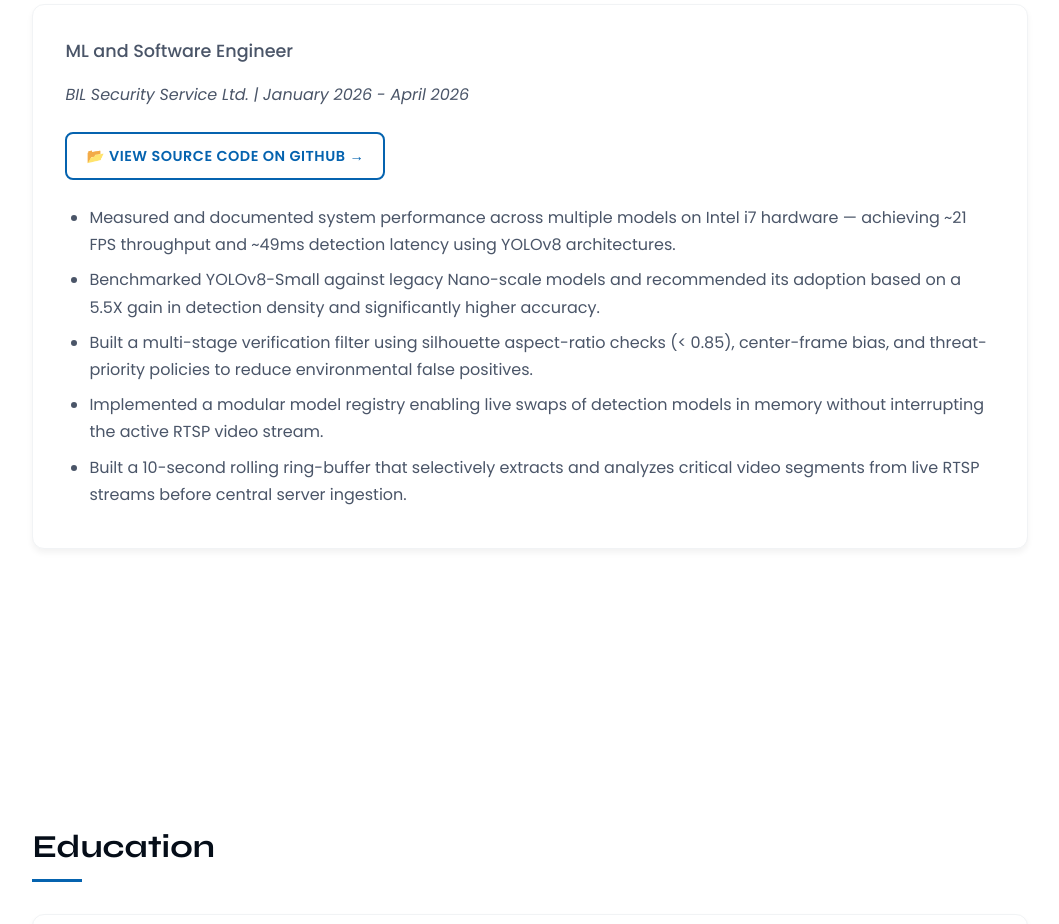
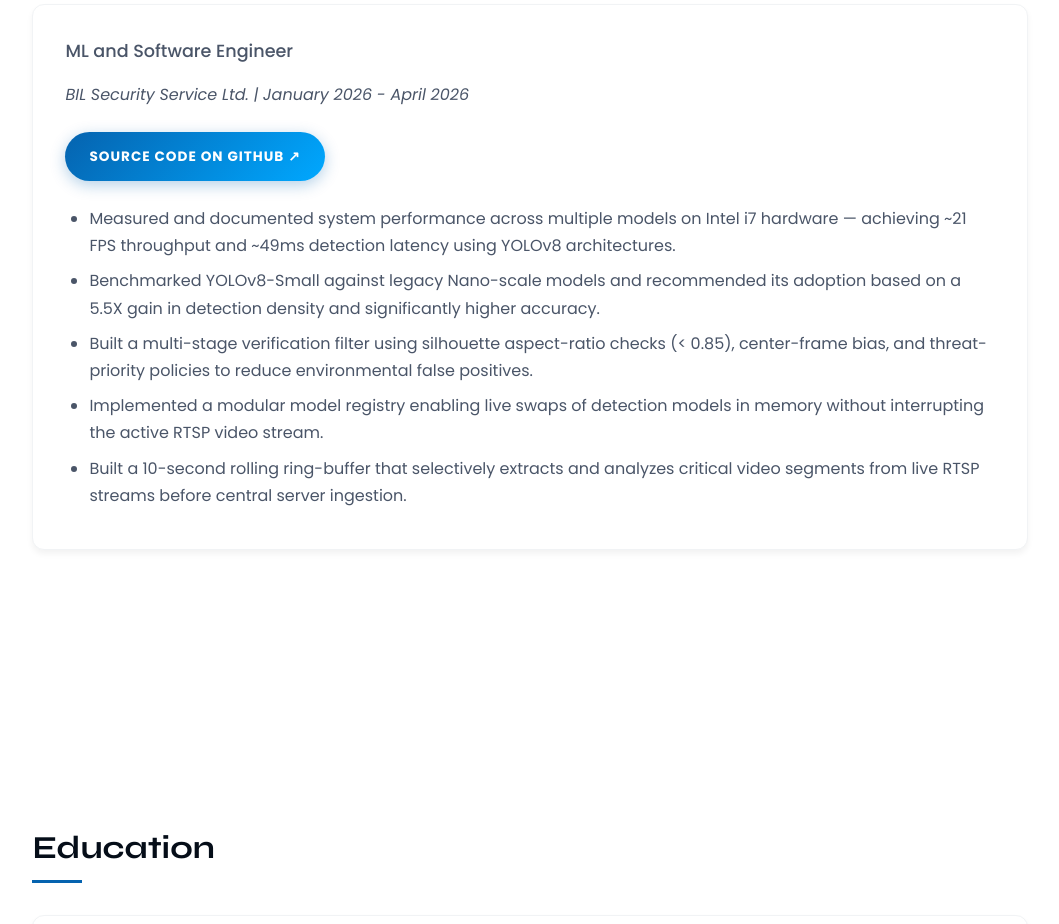
Before and after one commit to subhashyadavon/SubhashYadav, a React (Vite) app: page / in a window 1280 px wide. Shown: the part 2180-3104 px from the top of the page, without its empty margins (150-1209 px from the left). Built offline with nearby package versions, Linux system fonts and the light colour scheme.

Commit message:
Complete overhaul of GitHub link to 'ultra-fancy' gradient button

```diff
--- a/src/components/Experience/Experience.css
+++ b/src/components/Experience/Experience.css
@@ -69,31 +69,31 @@
 }
 
 .project-link a {
-    color: #0563af;
+    color: #fff !important;
     text-decoration: none;
-    font-weight: 600;
-    font-size: 0.9rem;
+    font-weight: 700;
+    font-size: 0.85rem;
     display: inline-flex;
     align-items: center;
-    gap: 0.6rem;
-    padding: 0.6rem 1.2rem;
-    border: 2px solid #0563af;
-    border-radius: 8px;
-    background: transparent;
-    transition: all 0.3s cubic-bezier(0.4, 0, 0.2, 1);
+    gap: 0.8rem;
+    padding: 0.8rem 1.5rem;
+    background: linear-gradient(135deg, #0563af 0%, #00a8ff 100%);
+    border-radius: 50px;
+    transition: all 0.4s cubic-bezier(0.175, 0.885, 0.32, 1.275);
     text-transform: uppercase;
-    letter-spacing: 0.5px;
+    letter-spacing: 1px;
+    box-shadow: 0 4px 15px rgba(5, 99, 175, 0.3);
+    border: none;
 }
 
 .project-link a:hover {
-    color: #fff;
-    background: #0563af;
-    transform: translateY(-2px);
-    box-shadow: 0 4px 12px rgba(5, 99, 175, 0.2);
+    transform: scale(1.05) translateY(-3px);
+    box-shadow: 0 8px 25px rgba(0, 168, 255, 0.4);
+    background: linear-gradient(135deg, #00a8ff 0%, #0563af 100%);
 }
 
 .project-link a:active {
-    transform: translateY(0);
+    transform: scale(0.98);
 }
 
 .experience-tabs, .experience-line, .timeline-dot, .experience-logo {
--- a/src/components/Experience/Experience.jsx
+++ b/src/components/Experience/Experience.jsx
@@ -21,7 +21,7 @@ const Experience = () => {
                 <div className="experience-item">
                     <h4>ML and Software Engineer</h4>
                     <p><em>BIL Security Service Ltd. | January 2026 - April 2026</em></p>
-                    <p className="project-link"><a href="https://github.com/Onyelechie/bil_security_ml" target="_blank" rel="noopener noreferrer">📂 View Source Code on GitHub →</a></p>
+                    <p className="project-link"><a href="https://github.com/Onyelechie/bil_security_ml" target="_blank" rel="noopener noreferrer">Source Code on GitHub ↗</a></p>
                     <ul>
                         <li>Measured and documented system performance across multiple models on Intel i7 hardware — achieving ~21 FPS throughput and ~49ms detection latency using YOLOv8 architectures.</li>
                         <li>Benchmarked YOLOv8-Small against legacy Nano-scale models and recommended its adoption based on a 5.5X gain in detection density and significantly higher accuracy.</li>
```
